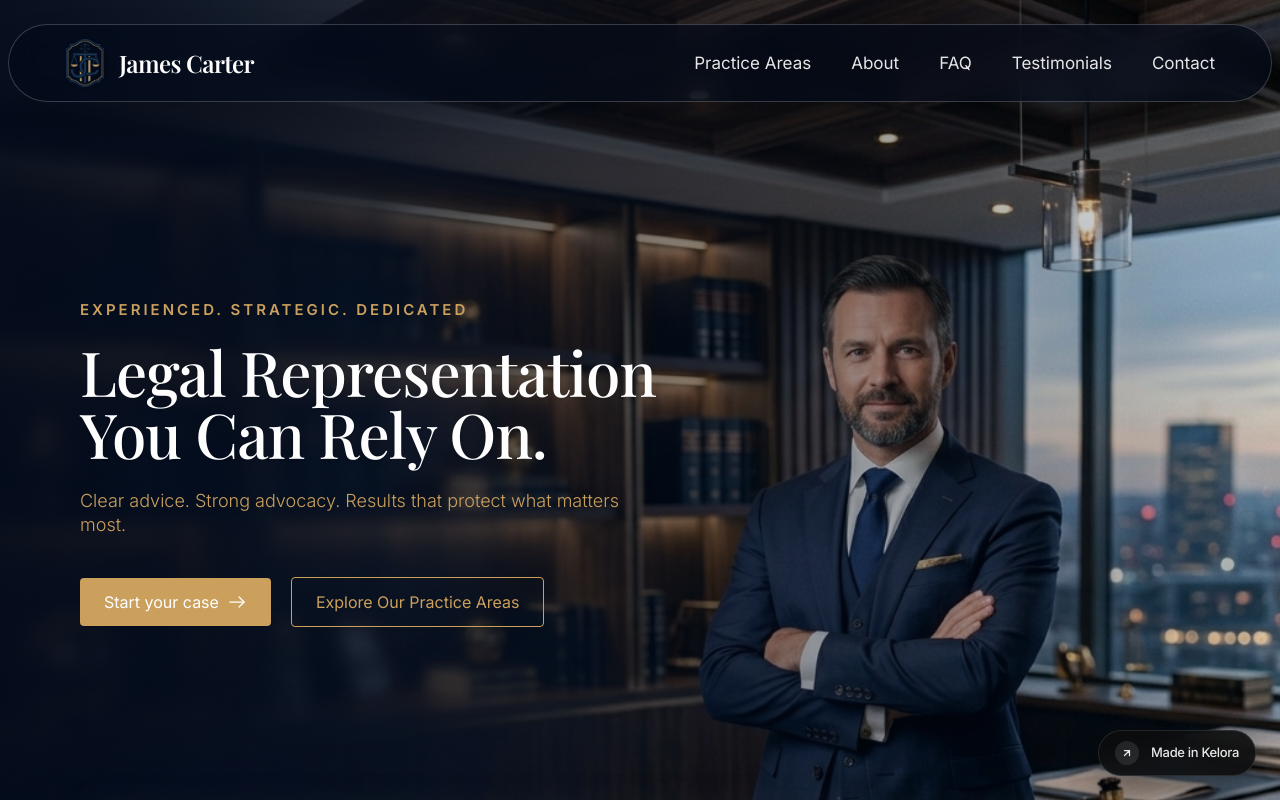
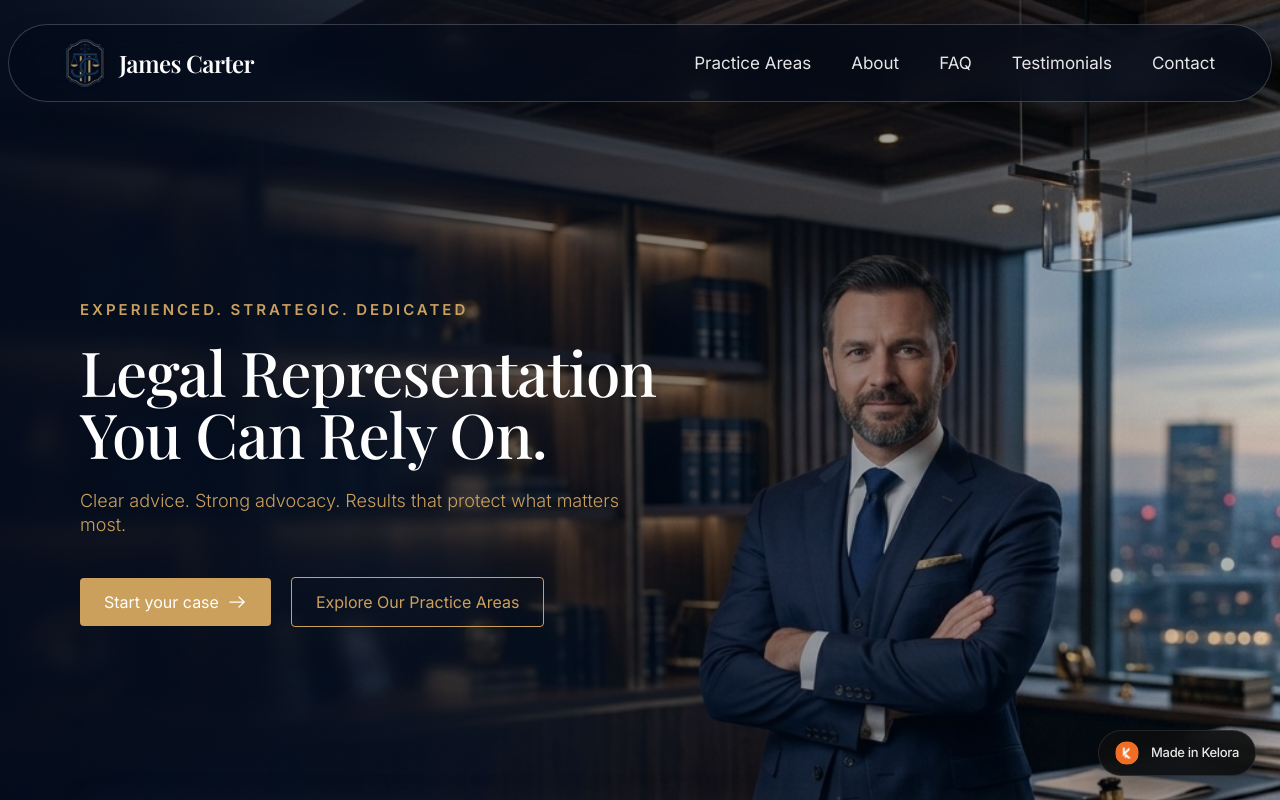
Before and after one commit to mahdidesignerrr/james-carter-lawyer, a Next.js app: page / in a window 1280 px wide. Shown: the top 800 px of the page. Built offline with nearby package versions, Linux system fonts and the light colour scheme; a web font is replaced by a local one.

Commit message:
feat(badge): use official Kelora studio mark image instead of arrow icon

```diff
--- a/src/components/KeloraBadge.tsx
+++ b/src/components/KeloraBadge.tsx
@@ -1,6 +1,7 @@
 'use client';
 
 import React from 'react';
+import Image from 'next/image';
 
 export function KeloraBadge() {
   const getTemplateUrl =
@@ -46,19 +47,15 @@ export function KeloraBadge() {
         aria-label="Visit Kelora Studio"
         className="flex items-center gap-3 px-4 py-2.5 rounded-full bg-[#0c0d0e]/90 hover:bg-[#141618] text-[#f4f5f6] border border-white/10 shadow-[0_12px_32px_rgba(0,0,0,0.45)] backdrop-blur-md transition-all duration-200 hover:scale-[1.02] active:scale-[0.98]"
       >
-        <span className="w-6 h-6 rounded-full bg-white/10 flex items-center justify-center shrink-0 text-white/90">
-          <svg
-            width="12"
-            height="12"
-            viewBox="0 0 24 24"
-            fill="none"
-            stroke="currentColor"
-            strokeWidth="2.5"
-            strokeLinecap="round"
-            strokeLinejoin="round"
-          >
-            <path d="M7 17L17 7M17 7H7M17 7V17" />
-          </svg>
+        <span className="relative w-6 h-6 rounded-full overflow-hidden flex items-center justify-center shrink-0">
+          <Image
+            src="/assets/images/kelora-mark.png"
+            alt="Kelora Studio Logo"
+            width={24}
+            height={24}
+            className="w-full h-full object-contain rounded-full"
+            priority
+          />
         </span>
         <span className="text-[13px] font-medium tracking-tight text-white/90 whitespace-nowrap">
           Made in Kelora
```
Also changed, not shown: public/assets/kelora-mark.png (added).
